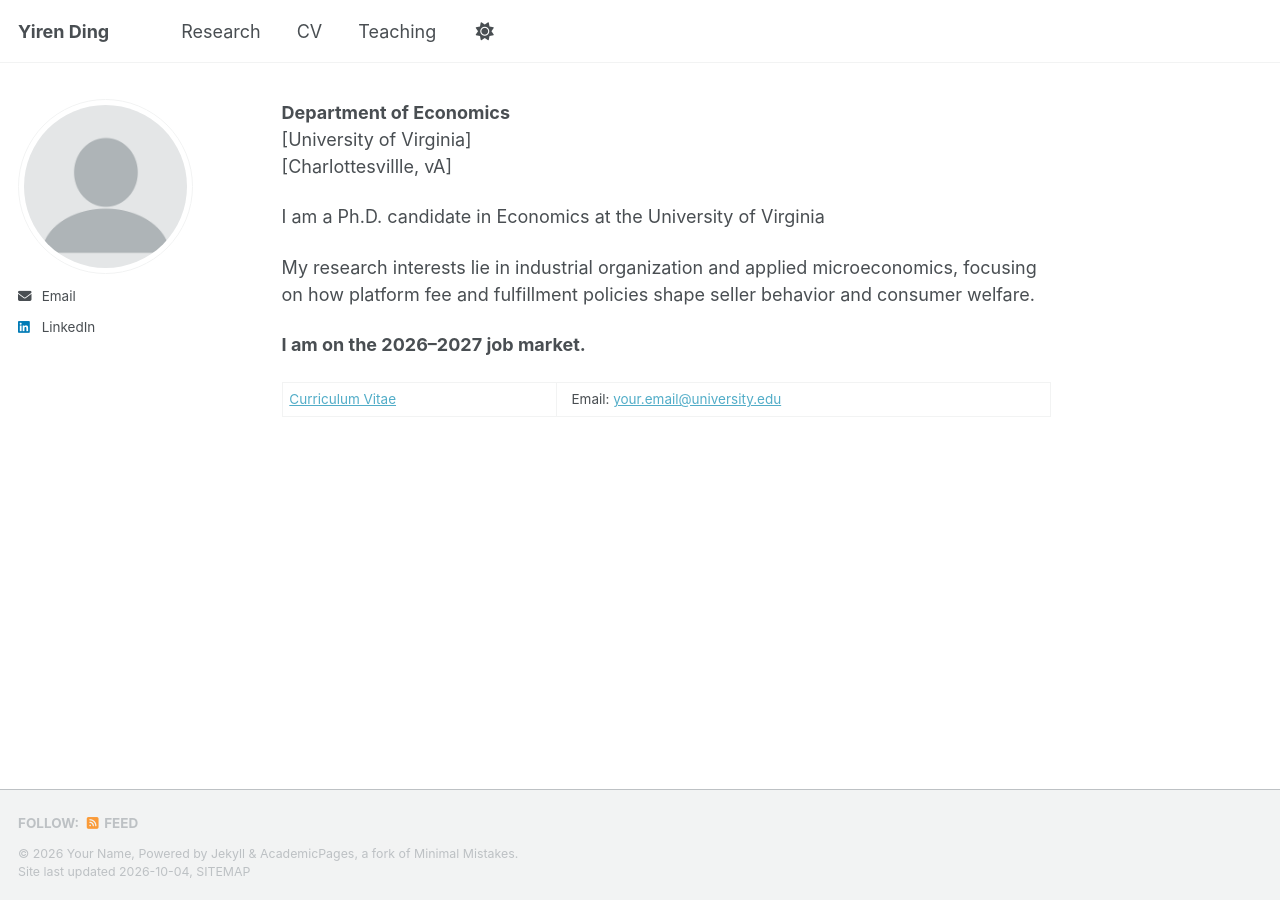
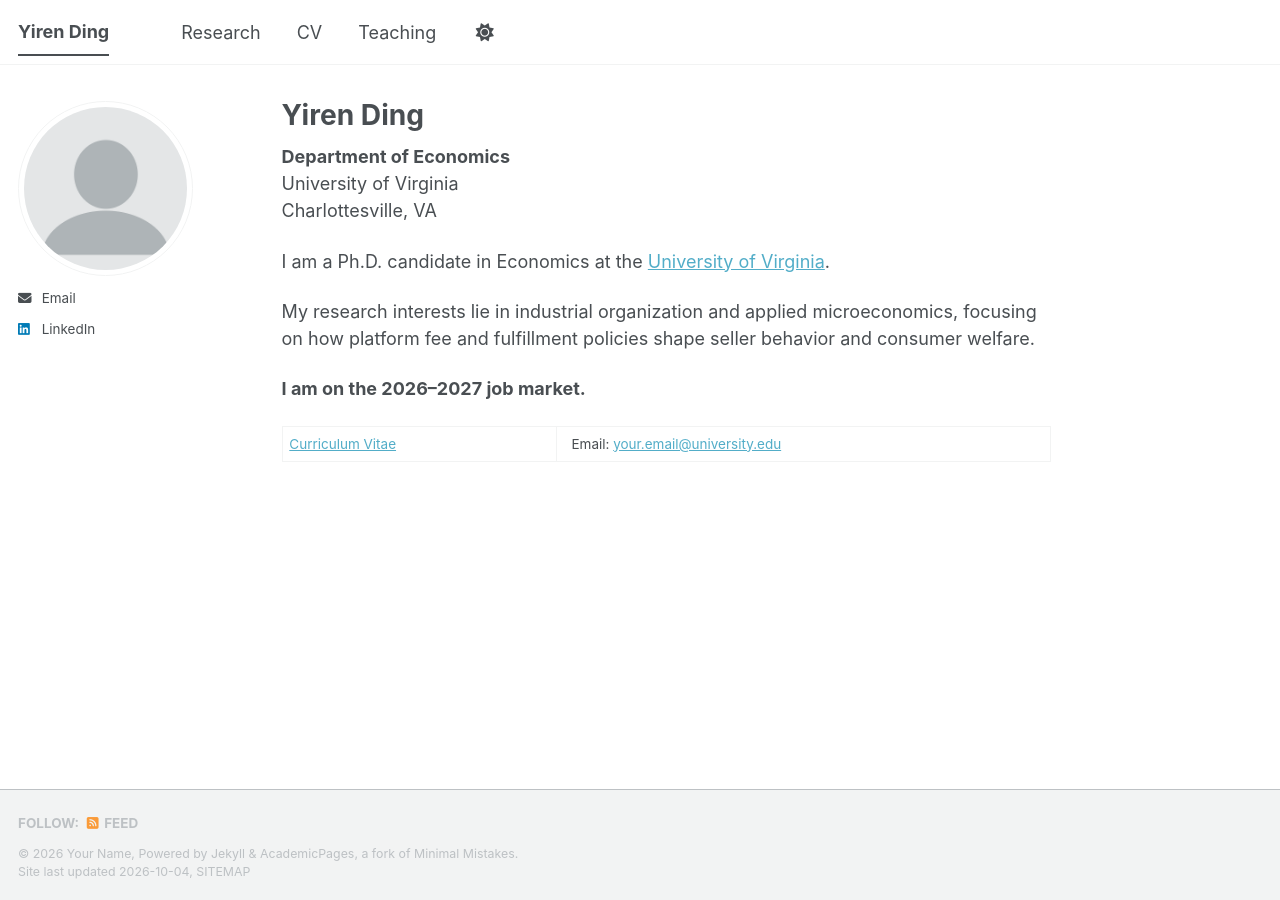
Before and after one commit to dingyiren/dingyiren.github.io, a Jekyll site: the page built from _pages/about.md, in a window 1280 px wide. Built offline with Jekyll 4.4.1, drawn with Linux system fonts in a browser that asks for light colours; our own code applies the rules of GitHub Pages for plain Markdown files; a style sheet for code colours, icons or effects is not loaded.

Commit message:
Update about.md

```diff
--- a/_pages/about.md
+++ b/_pages/about.md
@@ -1,8 +1,18 @@
+---
+permalink: /
+title: "Yiren Ding"
+excerpt: "About me"
+author_profile: true
+redirect_from:
+  - /about/
+  - /about.html
+---
+
 **Department of Economics**
-[University of Virginia]
-[Charlottesvillle, vA]
+University of Virginia
+Charlottesville, VA
 
-I am a Ph.D. candidate in Economics at the University of Virginia
+I am a Ph.D. candidate in Economics at the [University of Virginia](https://economics.virginia.edu/).
 
 My research interests lie in industrial organization and applied microeconomics, focusing on how platform fee and fulfillment policies shape seller behavior and consumer welfare.
 
```
